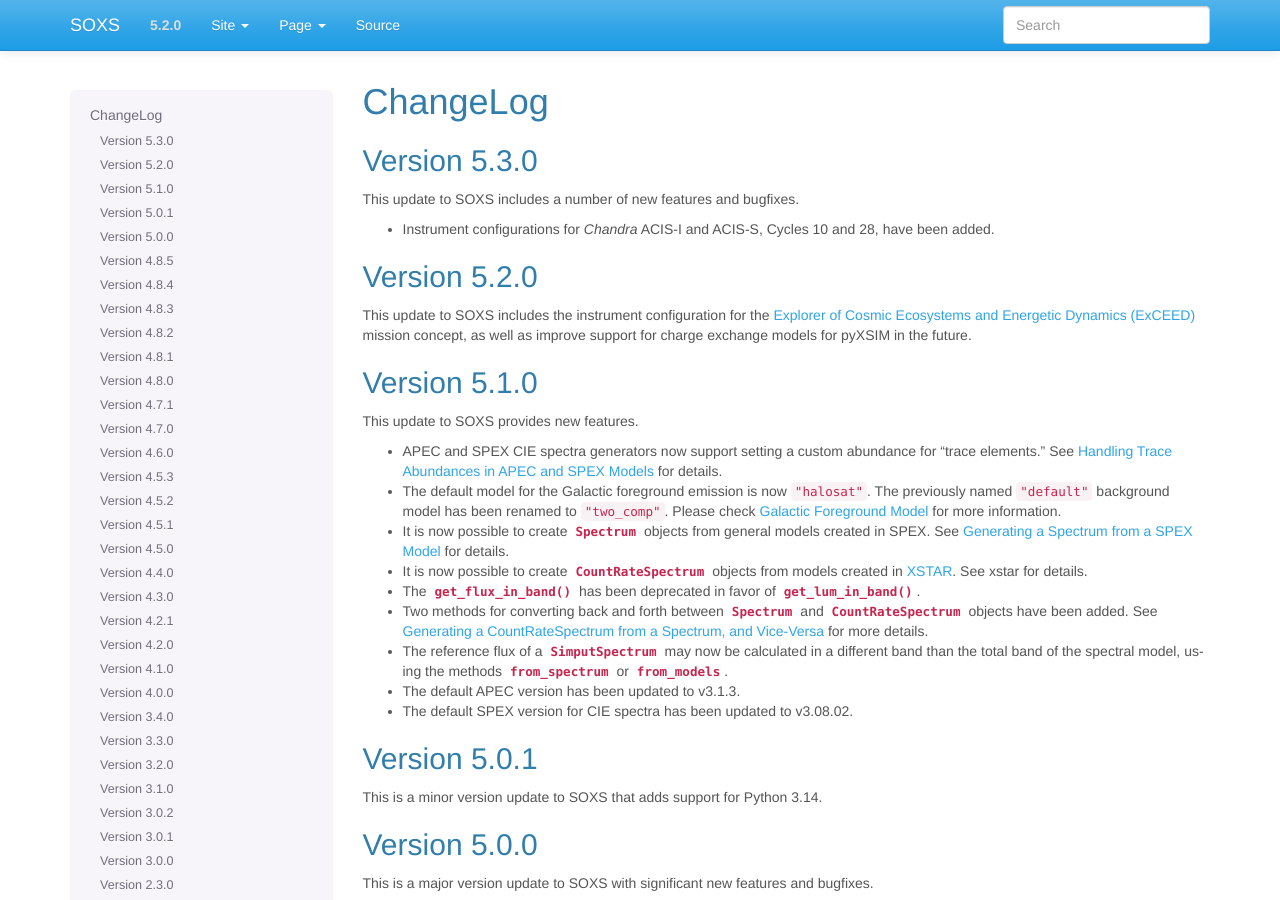
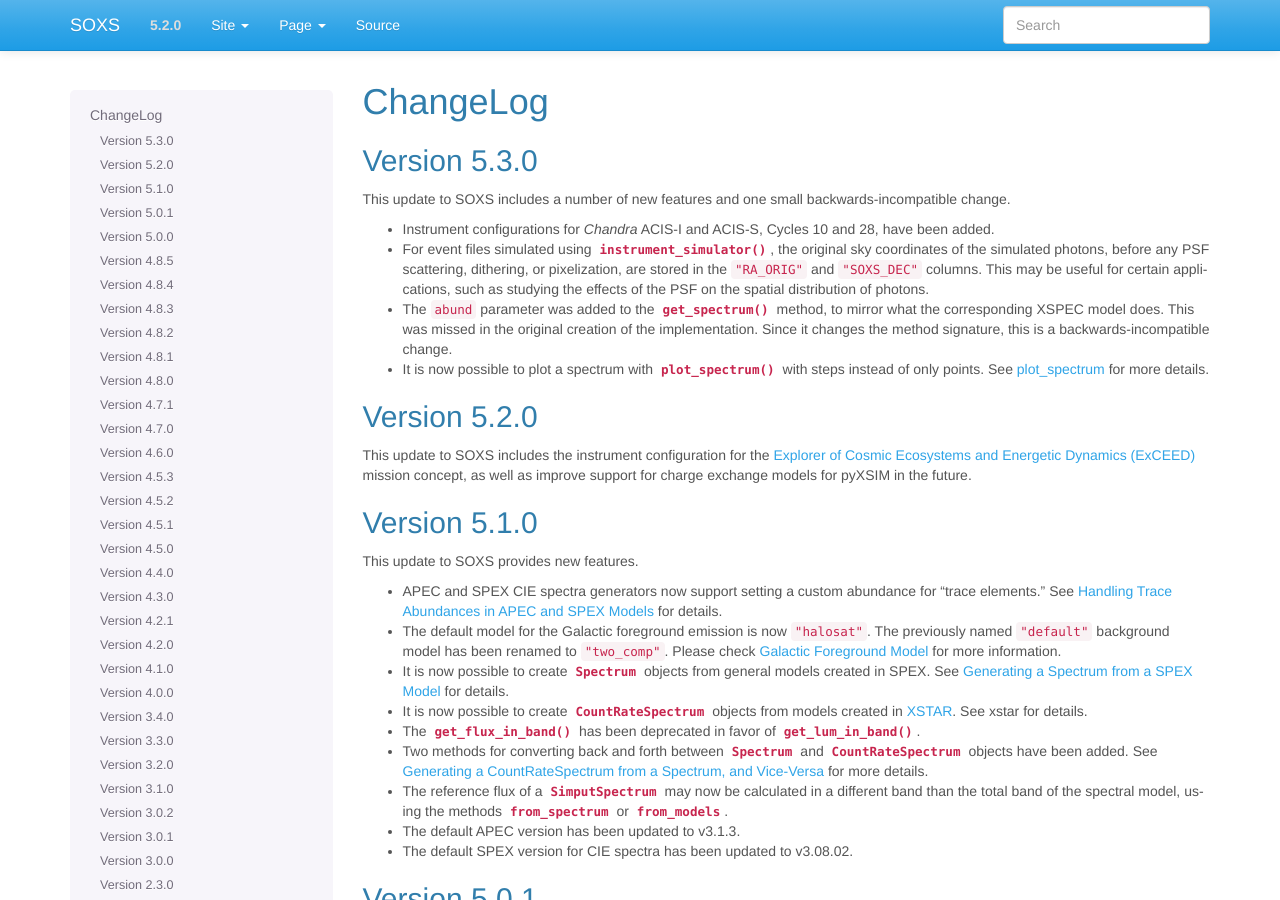
Before and after one commit to lynx-x-ray-observatory/soxs, a Sphinx documentation site: the page built from doc/source/changelog.rst, in a window 1280 px wide and 900 px high. Built offline with Sphinx 7.4.7, drawn with Linux system fonts in a browser that asks for light colours.

Commit message:
More docs

```diff
--- a/doc/source/changelog.rst
+++ b/doc/source/changelog.rst
@@ -6,10 +6,20 @@
 Version 5.3.0
 -------------
 
-This update to SOXS includes a number of new features and bugfixes.
+This update to SOXS includes a number of new features and one small backwards-incompatible change.
 
 * Instrument configurations for *Chandra* ACIS-I and ACIS-S, Cycles 10 and 28, have been
   added.
+* For event files simulated using :func:`~soxs.instrument.instrument_simulator`, the original
+  sky coordinates of the simulated photons, before any PSF scattering, dithering, or pixelization,
+  are stored in the ``"RA_ORIG"`` and ``"SOXS_DEC"`` columns. This may be useful for certain
+  applications, such as studying the effects of the PSF on the spatial distribution of photons.
+* The ``abund`` parameter was added to the :meth:`~soxs.spectra.charge_exchange.OneACX2Generator.get_spectrum`
+  method, to mirror what the corresponding XSPEC model does. This was missed in the original
+  creation of the implementation. Since it changes the method signature, this is a
+  backwards-incompatible change.
+* It is now possible to plot a spectrum with :func:`~soxs.events.spectra.plot_spectrum` with
+  steps instead of only points. See :ref:`plot-spectrum` for more details.
 
 Version 5.2.0
 -------------
--- a/doc/source/users_guide/instrument.rst
+++ b/doc/source/users_guide/instrument.rst
@@ -302,7 +302,9 @@
 
 SOXS event files produced by the instrument simulator have two coordinate
 systems: the (X, Y) "sky" coordinate system and the (DETX, DETY) "detector"
-coordinate system.
+coordinate system. The original RA and Dec of the simulated photons, before
+any scattering of the photon positions by the PSF or dithering, are stored
+in the event file as columns ``"RA_ORIG"`` and ``"DEC_ORIG"`` for reference.
 
 For a given instrument, the detector coordinate system is defined by a square
 field of view divided into a number of pixels on each side. The field of view is
```
Also changed, not shown: doc/source/users_guide/event_tools.rst (+11 -0 lines).
